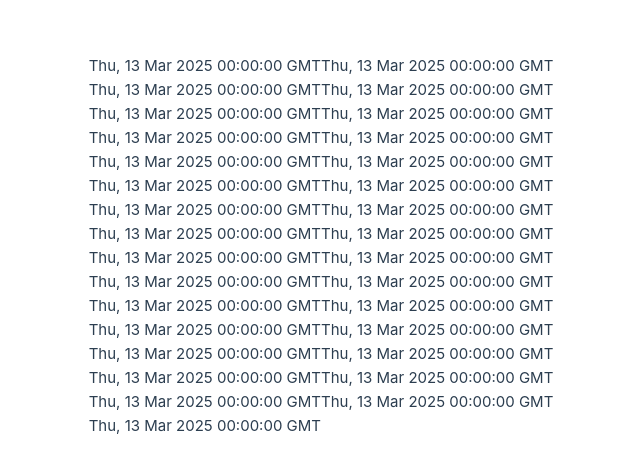
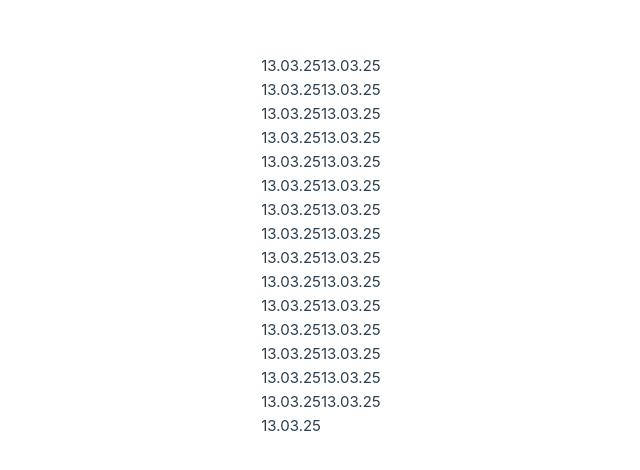
Before and after one commit to kiDra94/today-i-learned, a Vue app: page / in a window 1280 px wide. Shown: the part 154-624 px from the top of the page, without its empty margins (319-959 px from the left). Built offline with nearby package versions, Linux system fonts and the light colour scheme.

Commit message:
tag formatieren

```diff
--- a/src/App.vue
+++ b/src/App.vue
@@ -5,7 +5,7 @@ const donnerstag = dayjs('2025-03-13');
 </script>
 
 <template>
-  <div v-for="i in 31">{{donnerstag}}</div>
+  <div v-for="i in 31">{{donnerstag.format('DD.MM.YY')}}</div>
 </template>
 
 <style scoped>
```
